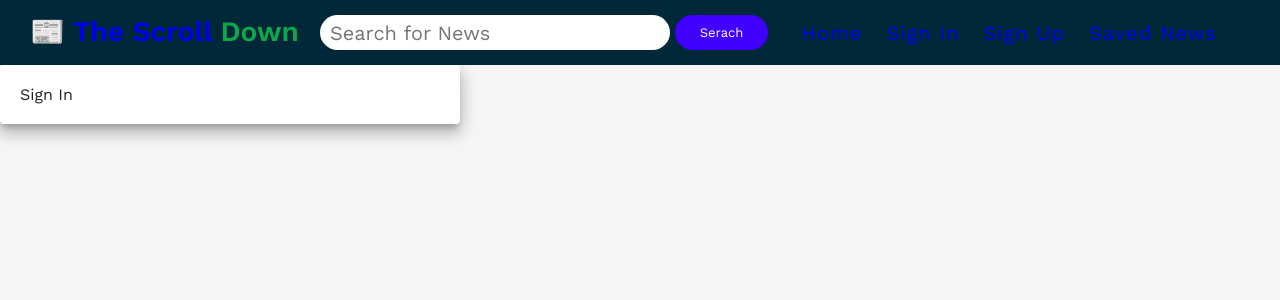
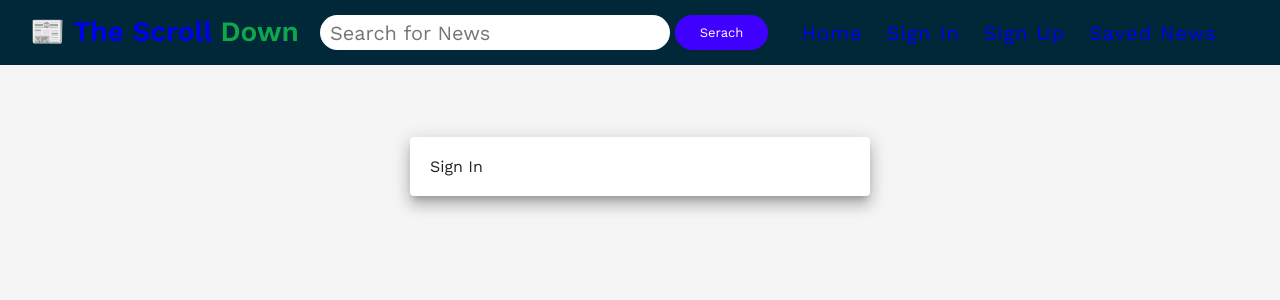
Before and after one commit to willdarkins/the_scroll_down, a React (Create React App) app: page /signin in a window 1280 px wide. Shown: the top 300 px of the page. Built offline with nearby package versions, Linux system fonts and the light colour scheme.

Commit message:
added some margin to card... looking centered now..

```diff
--- a/src/pages/SignIn.js
+++ b/src/pages/SignIn.js
@@ -2,7 +2,7 @@ import React from 'react'
 import { Grid, Paper } from '@material-ui/core'
 
 function SignIn() {
-  const paperStyles ={padding: 20, width: 460,}
+  const paperStyles ={padding: 20, width: 460, margin: '4.5rem auto'}
     return (
         <>
           <Grid>
```
